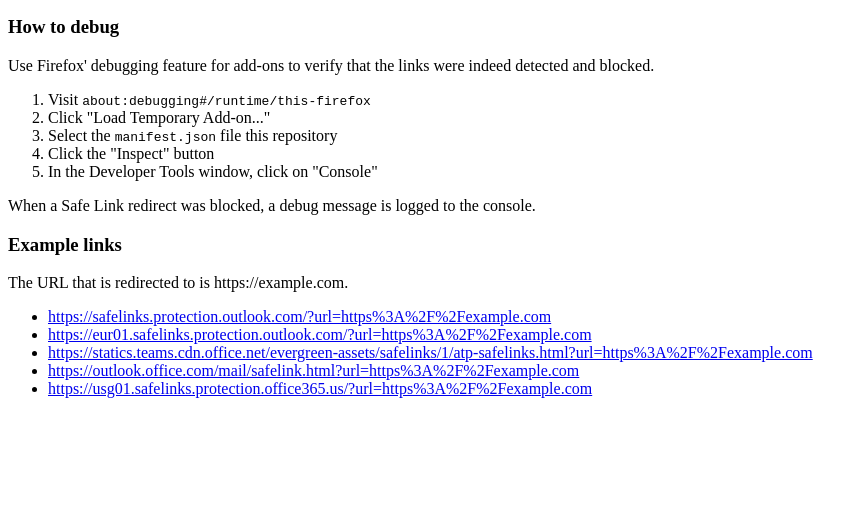
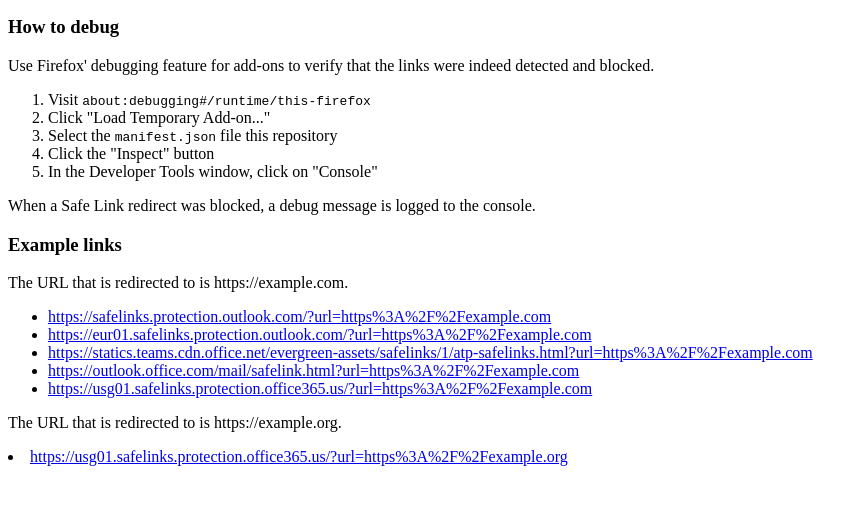
Before and after one commit to wtimme/firefox-remove-safelinks, a browser extension: page test-page.html in a window 1280 px wide. Shown: the part 87-592 px from the top of the page, without its empty margins (0-868 px from the left). Drawn offline with Linux system fonts and the light colour scheme.

Commit message:
Add URL with different top-level domain to test page

```diff
--- a/test-page.html
+++ b/test-page.html
@@ -54,6 +54,14 @@
       </a>
     </li>
   </ul>
+
+  <p>The URL that is redirected to is https://example.org.</p>
+
+  <li>
+    <a href="https://usg01.safelinks.protection.office365.us/?url=https%3A%2F%2Fexample.org">
+      https://usg01.safelinks.protection.office365.us/?url=https%3A%2F%2Fexample.org
+    </a>
+  </li>
 </body>
 
 </html>
```
